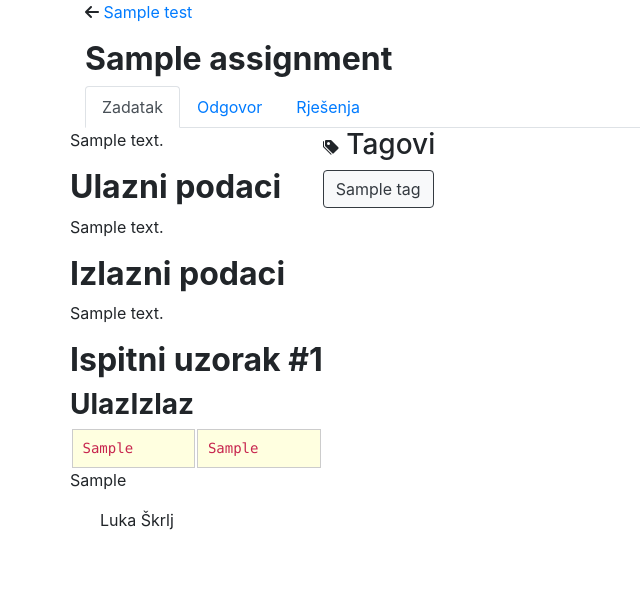
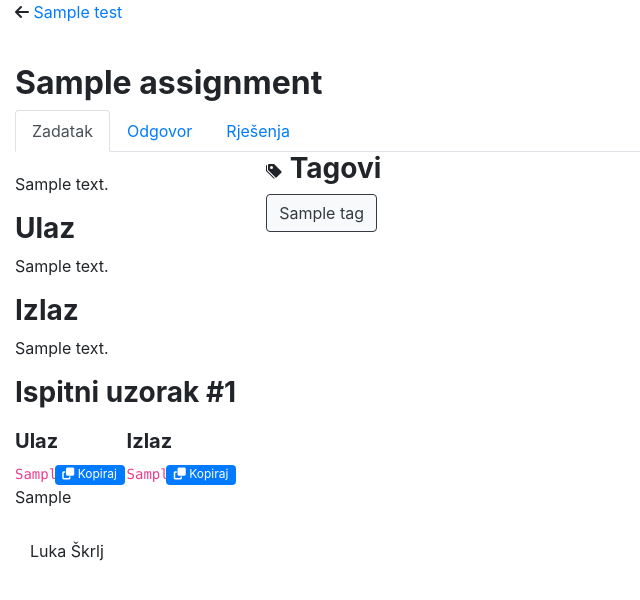
Before and after one commit to LukaSkrlj/uoop-web-app, a Django app: page /assignment/1/ in a window 1280 px wide; the page is wider, and only the part inside the window is pictured. Shown: the part 56-656 px from the top of that part, without its empty margins (0-640 px from the left). Run offline with Django 3.2, Linux system fonts and the light colour scheme; tables that the repository leaves empty hold one stand-in row (values such as "Sample post"); some libraries are stand-ins or nearby versions.

Commit message:
fixed styling, added 'Kopiraj' button with its logic, added MathJax for formula styling #7 #18

```diff
--- a/templates/assignment.html
+++ b/templates/assignment.html
@@ -1,12 +1,13 @@
 {% extends "base.html" %}
 {% block content %}
-    <div class="container ">
+    <div class="container page-top-offset" style="margin: 0px; /*font-family: 'NotoSerif';*/"> <!-- nije isto ko na prog.riteh.hr s ovim fontom -->
         <p>
             <i class="fa-solid fa-arrow-left"></i>
             <!-- <a href="{{ assignment.test }}">P1 2019 Zadaci za vježbu</a> -->
             <!-- <a href="#" onclick="redirect('{{ assignment.test.id }}')">{{ assignment.test.title }}</a> -->
             <a href="http://127.0.0.1:8000/test/{{ assignment.test.id }}">{{ assignment.test.title }}</a>
         </p>
+        <br>
         <h2><b>{{ assignment.title }}</b></h2>
 
         <ul class="nav nav-tabs" id="myTab" role="tablist">
@@ -21,34 +22,65 @@
             </li>
         </ul>
         <div class="tab-content" id="myTabContent">
-        <div class="tab-pane fade show active" id="zadatak" role="tabpanel" aria-labelledby="zadatak-tab">
+        <div class="tab-pane fade show active" style="margin-left: 15px;" id="zadatak" role="tabpanel" aria-labelledby="zadatak-tab"> <!-- bez ovog margin left viri malo a ovi ostali ne, nez zas-->
             <div class="row">
-                <div class="content">
+                <div class="content" style="margin-right: 30px; max-width: 60%;">
+                    <div style="margin-top: 20px;">
+                        <p>
+                            {{ assignment.description|safe }}
+                        </p>
+                    </div>
+                    <h3 id="ulazni-podaci">
+                        <b>Ulaz</b>
+                    </h3>
+                    <p id="ulaz">
+                        {{ assignment.inputDescription|safe }} <!-- safe -> tako da ako je npr <b>ej</b> rendera kao html a ne kao string -->
+                    </p>
+                    <h3 id="izlazni-podaci">
+                        <b>Izlaz</b>
+                    </h3>
                     <p>
-                        {{ assignment.description }}
-                    </p>
-                    <h2 id="ulazni-podaci">
-                        <b>Ulazni podaci</b>
-                    </h2>
-                    <p>
-                        {{ assignment.inputDescription }}
-                    </p>
-                    <h2 id="izlazni-podaci">
-                        <b>Izlazni podaci</b>
-                    </h2>
-                    <p>
-                        {{ assignment.outputDescription }}
+                        {{ assignment.outputDescription|safe }}
                     </p>
                     {% for visibleTest in visibleTests %}
-                        <h2>
+                    <div style="margin-bottom: 30px">
+                        <h3 style="margin-bottom: 20px;">
                             <b>Ispitni uzorak #{{ forloop.counter }}</b>
-                        </h2>
-                        <h3>
+                        </h3>
+                        <div style="display: flex; position: relative;"> <!-- row -->
+                            <div style="flex-grow: 1; margin-right: 2px;  display:flex; flex-direction: column;"> <!-- column -->
+                                <div class="input-output-header">
+                                    <h5>
+                                        <span><b>Ulaz</b></span>
+                                    </h5>
+                                </div>
+                                <div class="test-case" style="position: relative; flex-grow: 1;">
+                                    <!-- <pre class="input"><code id="tc-in-3022">{{visibleTest.input}}</code></pre> -->
+                                    <code id="input-code-{{ forloop.counter }}">{{visibleTest.input}}</code>
+                                    <!-- <button style="position: absolute; margin: 0px; right: 0px; bottom: 0px; height: 30px; width: 70px; text-align: center; display: inline-block; font-size: 12px;" type="button" id="input-copy-btn-{{ forloop.counter }}" class="btn btn-primary copy-btn" onclick="copyClick(this)"><span>Kopiraj</span></button> -->
+                                    <span style="position: absolute; margin: 0px; right: 0px; bottom: 0px; height: 20px; width: 70px; text-align: center; display: inline-block; font-size: 12px; border-radius: 4px;" type="button" id="input-copy-btn-{{ forloop.counter }}" class="btn-primary copy-btn" onclick="copyClick(this)"><i class="fa-solid fa-copy"></i> Kopiraj</span>
+                                </div>
+                            </div>
+                            <div style="flex-grow: 1; display:flex; flex-direction: column;"> <!-- column -->
+                                <div class="input-output-header">
+                                    <h5>
+                                        <span><b>Izlaz</b></span>
+                                    </h5>
+                                </div>
+                                <div class="test-case" style="position: relative; flex-grow: 1;">
+                                    <code id="output-code-{{ forloop.counter }}">{{visibleTest.output}}</code>
+                                    <span style="position: absolute; margin: 0px; right: 0px; bottom: 0px; height: 20px; width: 70px; text-align: center; display: inline-block; font-size: 12px; border-radius: 4px;" type="button" id="output-copy-btn-{{ forloop.counter }}" class="btn-primary copy-btn" onclick="copyClick(this)"><i class="fa-solid fa-copy"></i> Kopiraj</span>
+                                </div>
+                            </div>
+                        </div>
+
+
+                        <!-- <h3>
                             <span><b>Ulaz</b></span><span><b>Izlaz</b></span>
-                        </h3>
-                        <div class="sample">
+                        </h3> -->
+                        <!-- <div class="sample">
                             <pre class="input"><code id="tc-in-3022">{{visibleTest.input}}</code></pre><pre class="output"><code id="tc-out-3022">{{visibleTest.output}}</code></pre>
-                        </div>
+                        </div> -->
                         {% comment %} <div class="copy-btns">
                             <div>
                                 <span class="btn-copy" data-toggle="tooltip" data-placement="bottom" data-trigger="manual" data-original-title="Kopirano!" data-target="tc-in-3022">Kopiraj</span>
@@ -59,11 +91,12 @@
                         </div> {% endcomment %}
                         {% if visibleTest.hint %}
                             <blockquote class="hint">
-                                <p>
-                                    {{ visibleTest.hint }}
-                                </p>
+                                <div>
+                                    {{ visibleTest.hint|safe }}
+                                </div>
                             </blockquote>
                         {% endif %}
+                    </div>
                     {% endfor %}
                 </div>
                 <div class="aside">
@@ -77,7 +110,7 @@
                             <path d="M2 2a1 1 0 0 1 1-1h4.586a1 1 0 0 1 .707.293l7 7a1 1 0 0 1 0 1.414l-4.586 4.586a1 1 0 0 1-1.414 0l-7-7A1 1 0 0 1 2 6.586V2zm3.5 4a1.5 1.5 0 1 0 0-3 1.5 1.5 0 0 0 0 3z"/>
                             <path d="M1.293 7.793A1 1 0 0 1 1 7.086V2a1 1 0 0 0-1 1v4.586a1 1 0 0 0 .293.707l7 7a1 1 0 0 0 1.414 0l.043-.043-7.457-7.457z"/>
                         </svg>
-                        Tagovi
+                        <b>Tagovi</b>
                     </h3>
                     {% for tag in tags %}
                         <!-- <button type="button" class="btn btn-default">
@@ -400,5 +433,26 @@
     $(document).ready( function () {
     $('#myTable').DataTable();
 } );
-    </script>  -->
+</script>  -->
+<script>
+    let intervalId
+    const copyClick = (e) => {
+        // console.log(e);
+        // console.log(e.id);
+        tmp = e.id.split("-")
+        // console.log(tmp);
+        // console.log(tmp[0] + "-" + "copy" + "-" + tmp.slice(-1))
+        // console.log(document.getElementById(tmp[0] + "-" + "code" + "-" + tmp.slice(-1)).innerHTML)
+        navigator.clipboard.writeText(document.getElementById(tmp[0] + "-" + "code" + "-" + tmp.slice(-1)).innerHTML)
+        document.getElementById(e.id).innerHTML = "<i class='fa-solid fa-copy'></i> Kopirano!"
+        document.getElementById(e.id).style.width = "90px"
+
+        clearInterval(intervalId)
+
+        intervalId = setInterval(() => {
+            document.getElementById(e.id).innerHTML = "<i class='fa-solid fa-copy'></i> Kopiraj"
+            document.getElementById(e.id).style.width = "70px"
+        }, 500)
+    }
+</script>
 {% endblock content %}
```
